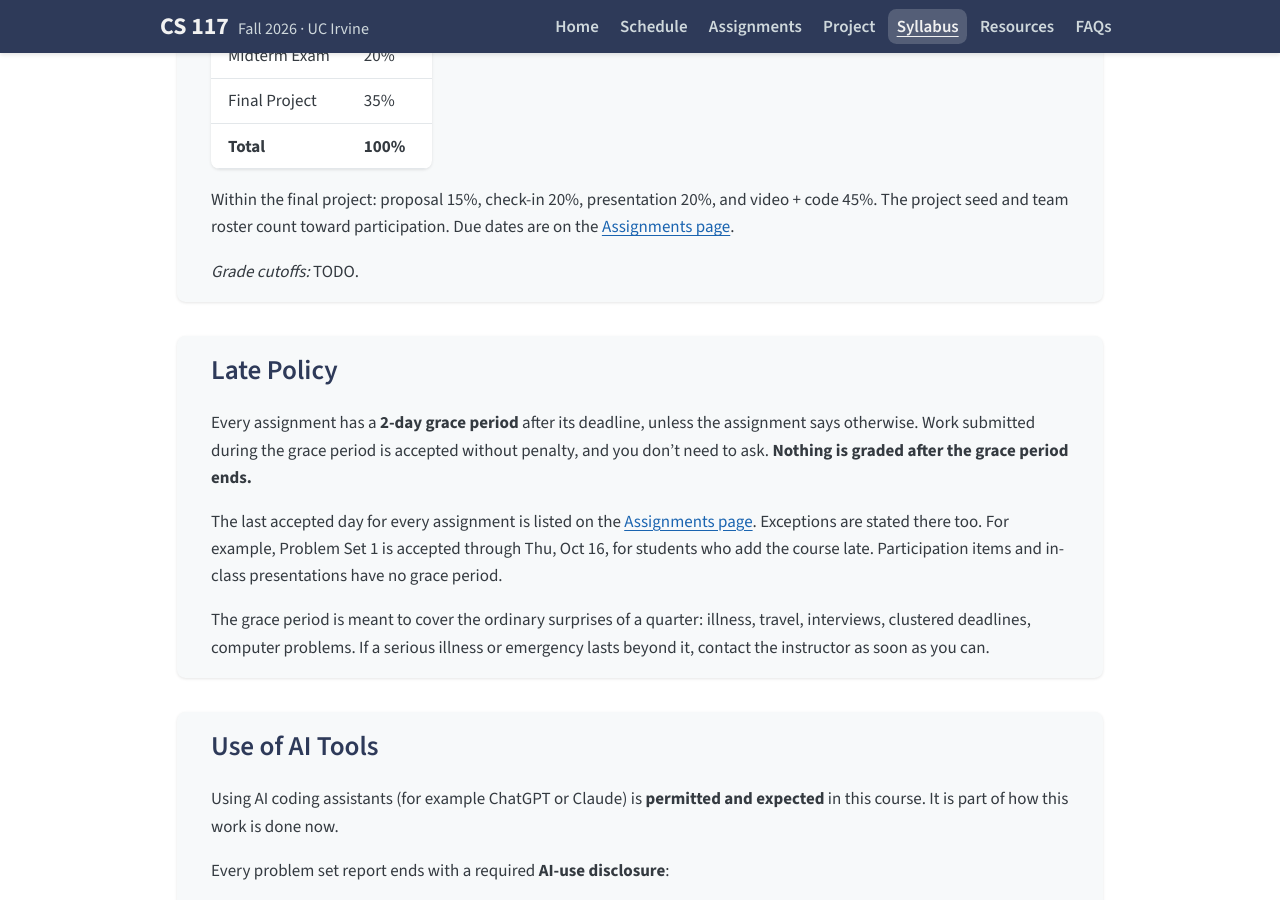
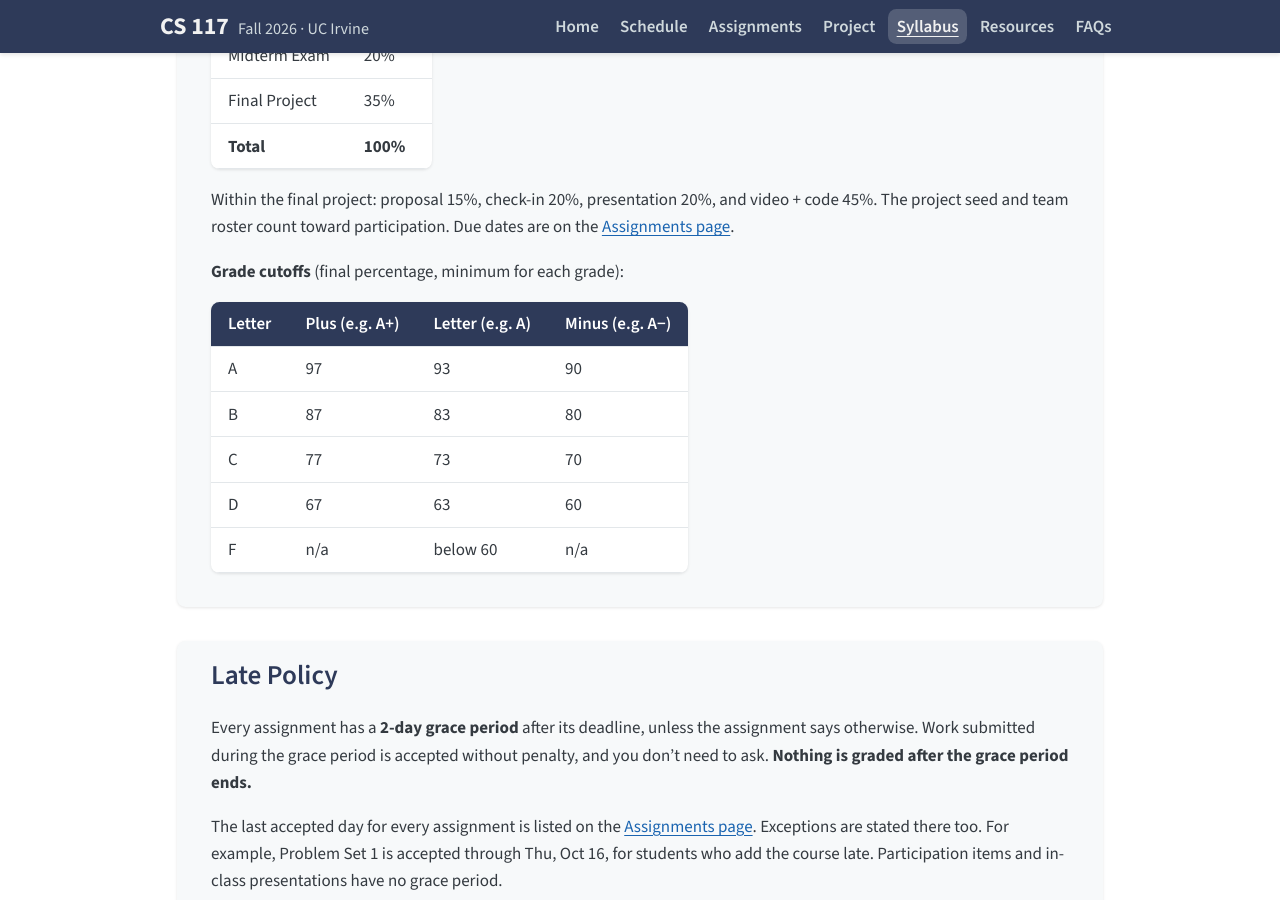
Before and after one commit to jhoffman/cs117-fa26, a Jekyll site: the page built from syllabus.md, in a window 1280 px wide and 900 px high, scrolled down 2488 px. Built offline with Jekyll 4.4.1, drawn with Linux system fonts in a browser that asks for light colours.

Commit message:
Add grade cutoffs with plus/minus to syllabus
Co-Authored-By: Claude Opus 5.5 <noreply@anthropic.com>

```diff
--- a/syllabus.md
+++ b/syllabus.md
@@ -80,7 +80,16 @@ Reports use patterns you will see in every problem set: results on data you coll
 
 Within the final project: proposal 15%, check-in 20%, presentation 20%, and video + code 45%. The project seed and team roster count toward participation. Due dates are on the [Assignments page]({{ '/assignments/' | relative_url }}).
 
-*Grade cutoffs:* TODO.
+**Grade cutoffs** (final percentage, minimum for each grade):
+
+| Letter | Plus (e.g. A+) | Letter (e.g. A) | Minus (e.g. A−) |
+|---|---|---|---|
+| A | 97 | 93 | 90 |
+| B | 87 | 83 | 80 |
+| C | 77 | 73 | 70 |
+| D | 67 | 63 | 60 |
+| F | n/a | below 60 | n/a |
+{: .cutoff-table}
 </section>
 
 <section class="card" markdown="1">
```
